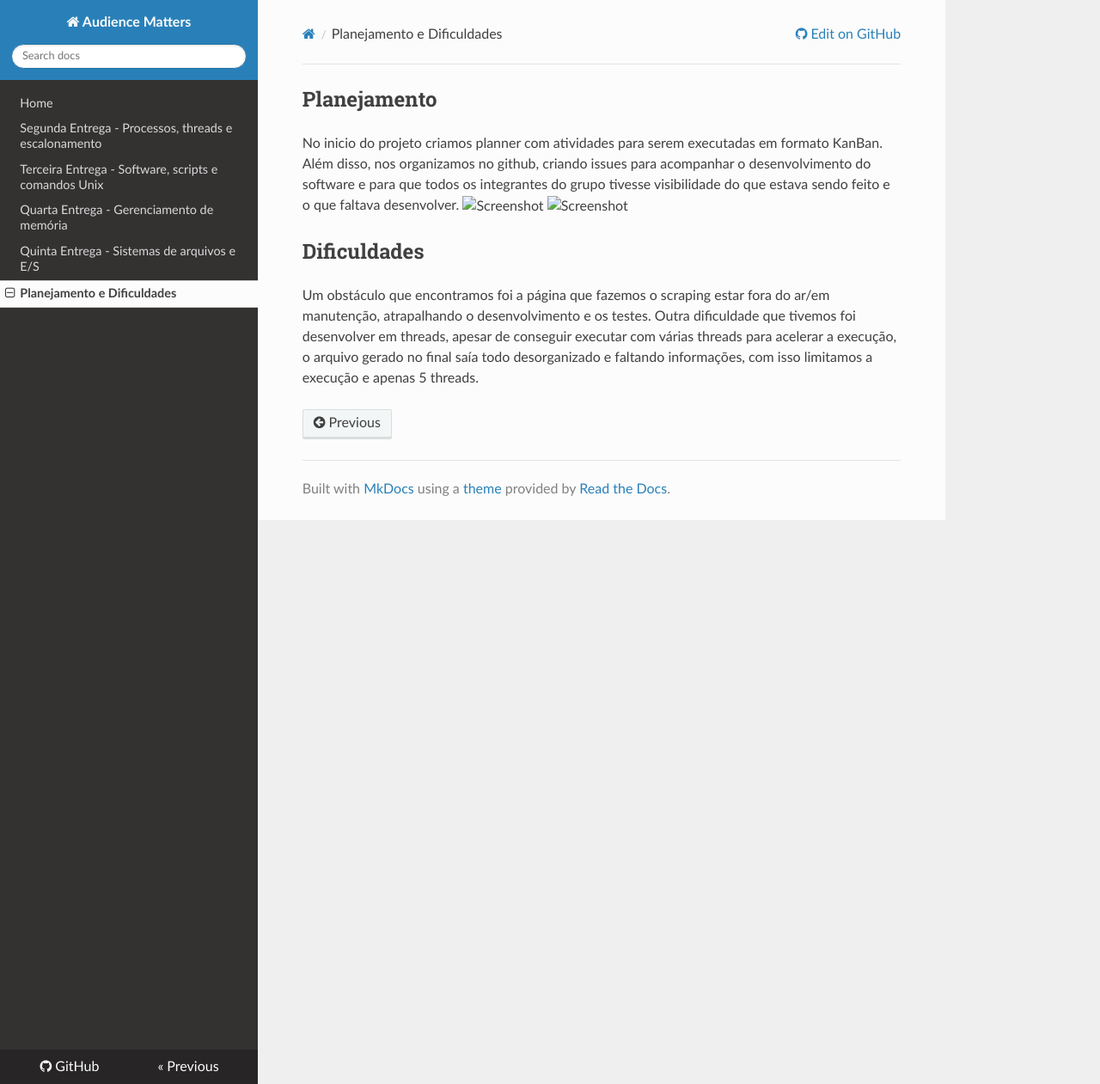
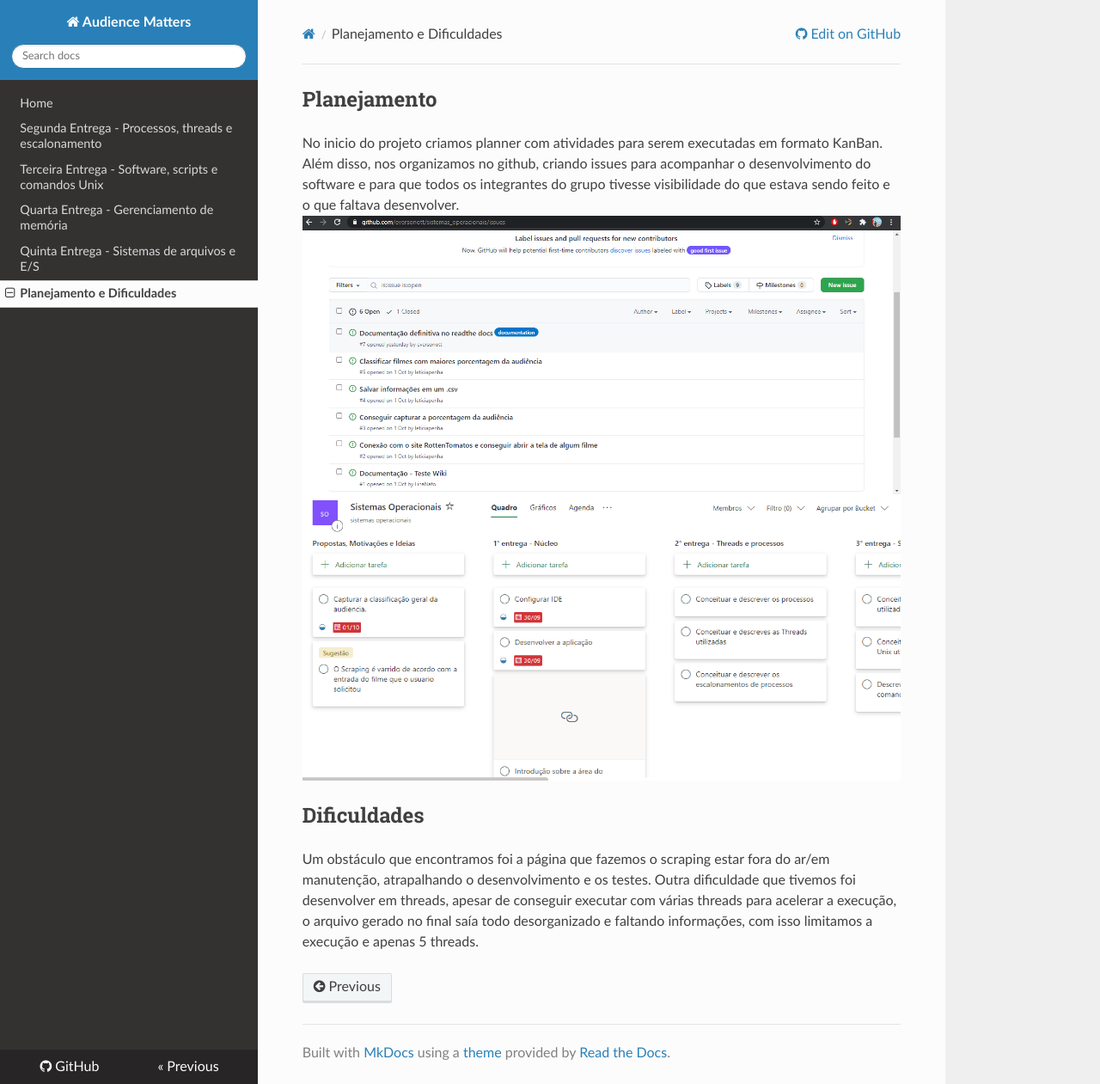
Before and after one commit to eversonott/sistemas_operacionais, an MkDocs documentation site: the page built from docs/entrega01.md, in a window 1280 px wide and 1261 px high. Shown: the whole window at 86% size. Built offline with MkDocs 1.6.1, drawn with Linux system fonts in a browser that asks for light colours; nearby versions of some CDN libraries.

Commit message:
Correção do caminho das imagens da entrega01 e entrega02

```diff
--- a/docs/entrega01.md
+++ b/docs/entrega01.md
@@ -1,7 +1,7 @@
 ## Planejamento
 No inicio do projeto criamos planner com atividades para serem executadas em formato KanBan. Além disso, nos organizamos no github, criando issues para acompanhar o desenvolvimento do software e para que todos os integrantes do grupo tivesse visibilidade do que estava sendo feito e o que faltava desenvolver.
-![Screenshot](images/issues.PNG)
-![Screenshot](images/planner.PNG)
+![Screenshot](img/issues.png)
+![Screenshot](img/planner.png)
 
 
 ##Dificuldades
```
Also changed, not shown: docs/entrega02.md (+1 -1 lines).
